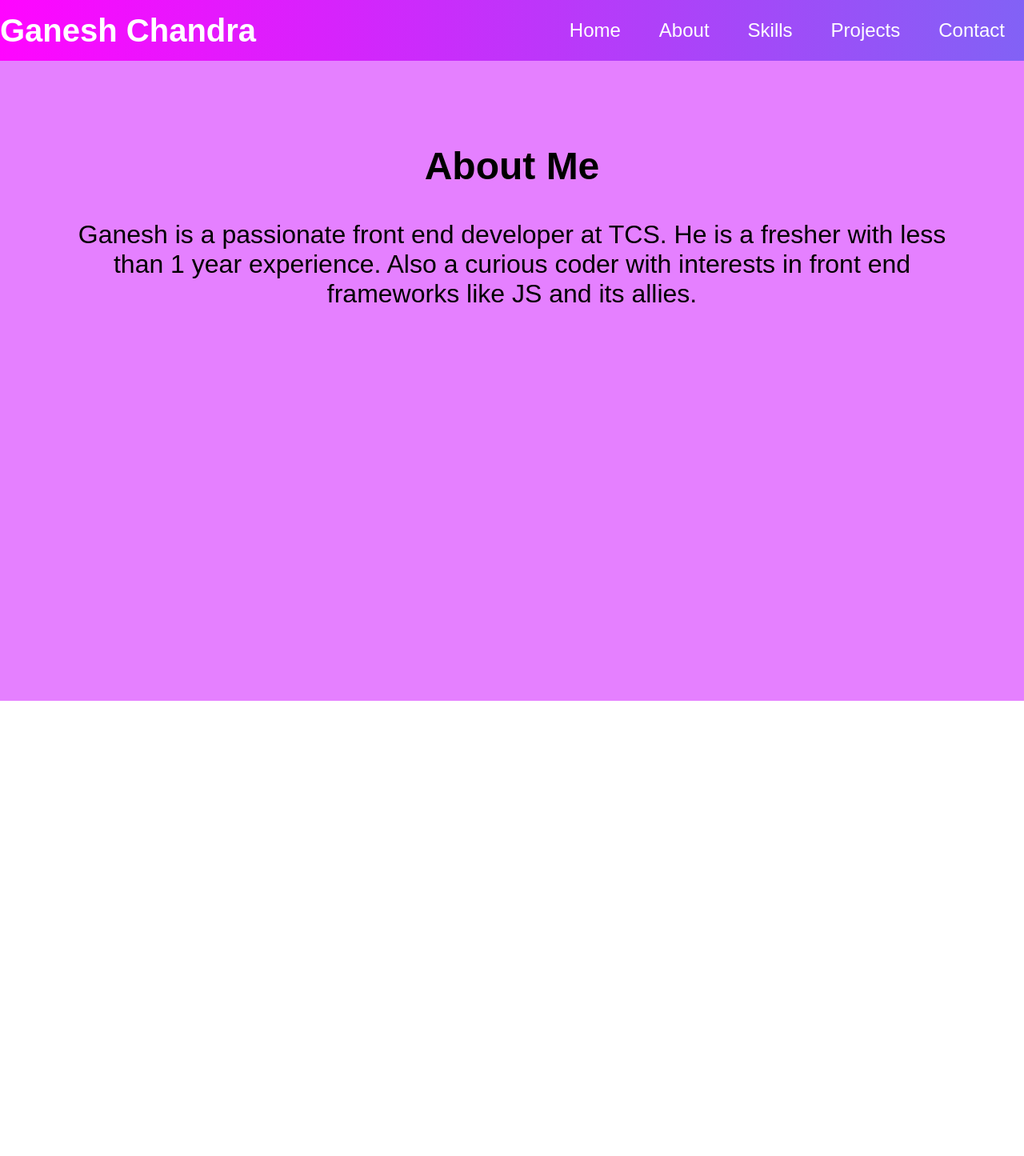
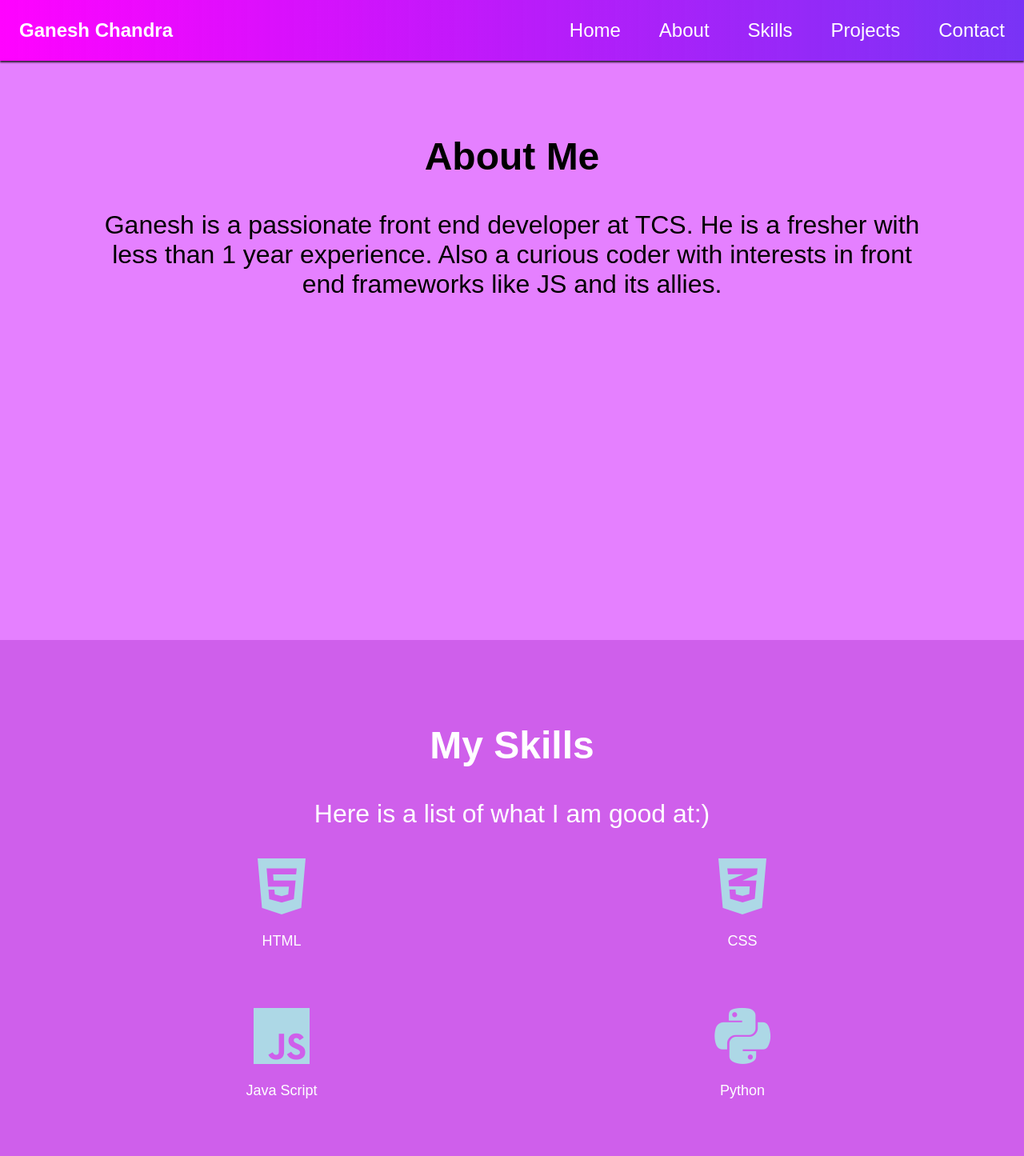
Before and after one commit to ganeshchandra1/portfolio, a plain HTML site: page index.html in a window 1280 px wide. Shown: the whole page at 80% size. Before the commit the page ends 876 px from the top, so only its background shows below. Drawn offline with Linux system fonts and the light colour scheme; a web font is replaced by a local one.

Commit message:
minor changes in skills content

```diff
--- a/index.html
+++ b/index.html
@@ -3,7 +3,7 @@
 <head>
     <meta charset="UTF-8">
     <meta name="viewport" content="width=device-width, initial-scale=1.0">
-     <!-- <link rel="stylesheet" href="https://cdnjs.cloudflare.com/ajax/libs/font-awesome/5.14.0/css/all.min.css" integrity="sha512-1PKOgIY59xJ8Co8+NE6FZ+LOAZKjy+KY8iq0G4B3CyeY6wYHN3yt9PW0XpSriVlkMXe40PTKnXrLnZ9+fkDaog==" crossorigin="anonymous" />  -->
+     <link rel="stylesheet" href="https://cdnjs.cloudflare.com/ajax/libs/font-awesome/5.14.0/css/all.min.css" integrity="sha512-1PKOgIY59xJ8Co8+NE6FZ+LOAZKjy+KY8iq0G4B3CyeY6wYHN3yt9PW0XpSriVlkMXe40PTKnXrLnZ9+fkDaog==" crossorigin="anonymous" />
     <link rel="stylesheet" href="style.css">
     <title>Document</title>
 </head>
@@ -24,11 +24,22 @@
             <li><a href="#">Contact</a></li>
         </ul>
     </nav>
-<div class="main-content">
+<div class="aboutme-content">
     <!-- <img src="profile.jpg" alt="profile_pic"> -->
     <h2>About Me</h2>
     <p>Ganesh is a passionate front end developer at TCS. He is a fresher with less than 1 year experience. Also a curious coder with interests in front end frameworks like JS and its allies. </p>
 </div>
+<div class="myskills-content">
+    <!-- <img src="profile.jpg" alt="profile_pic"> -->
+    <h2>My Skills</h2>
+    <p>Here is a list of what I am good at:)</p>
+    <div class="skills">
+     <div class="skill-icon"><i class="fab fa-html5" style="font-size:80px;color:lightblue;"></i><p>HTML</p></div>
+     <div class="skill-icon"><i class="fab fa-css3-alt" style="font-size:80px;color:lightblue;"></i><p>CSS</p></div>
+    <div class="skill-icon"><i class="fab fa-js" style="font-size:80px;color:lightblue;"></i><p>Java Script</p></div>
+    <div class="skill-icon"><i class="fab fa-python" style="font-size:80px;color:lightblue;"></i><p>Python</p></div>
+</div>
+</div>
     <script src="script.js"></script>
 </body>
 </html>
--- a/style.css
+++ b/style.css
@@ -8,6 +8,7 @@ body {
   font-family: "Muli", sans-serif;
 }
 .navbar {
+  position: fixed;
   width: 100%;
   display: flex;
   justify-content: space-between;
@@ -25,9 +26,10 @@ body {
   font-size: bold;
   margin: 0.5 rem;
   font-weight: 800;
-  font-size: 2.5rem;
+  font-size: 1.5rem;
   white-space: nowrap;
   text-align: center;
+  padding: 1.5rem;
 }
 .nav-contents ul {
   cursor: pointer;
@@ -51,7 +53,7 @@ body {
 .toggle-button {
   position: absolute;
   right: 1rem;
-  top: 0.75rem;
+  top: 1.5rem;
   display: none;
   flex-direction: column;
   justify-content: space-between;
@@ -81,6 +83,9 @@ body {
   .logo-sm {
     display: none;
   }
+  .skills {
+    flex-wrap: nowrap;
+  }
 }
 @media (max-width: 660px) {
   .toggle-button {
@@ -105,12 +110,21 @@ body {
     display: flex;
   }
 }
-.main-content {
+.aboutme-content {
+  padding: 10%;
+  text-align: center;
+  font-size: 2rem;
+  font-weight: 10px;
+  background-color: #e580ff;
+  height: 100vh;
+}
+.myskills-content {
   padding: 5%;
   text-align: center;
   font-size: 2rem;
   font-weight: 10px;
-  background-color: #e580ff;
+  color: white;
+  background-color: #cf5feb;
   height: 100vh;
 }
 img {
@@ -118,3 +132,13 @@ img {
   height: 300px;
   border-radius: 800px;
 }
+.skills {
+  display: flex;
+  flex-wrap: wrap;
+  justify-content: space-between;
+}
+.skill-icon {
+  width: 50%;
+  padding-bottom: 50px;
+  font-size: 18px;
+}
```
Also changed, not shown: scrip.js (deleted).
